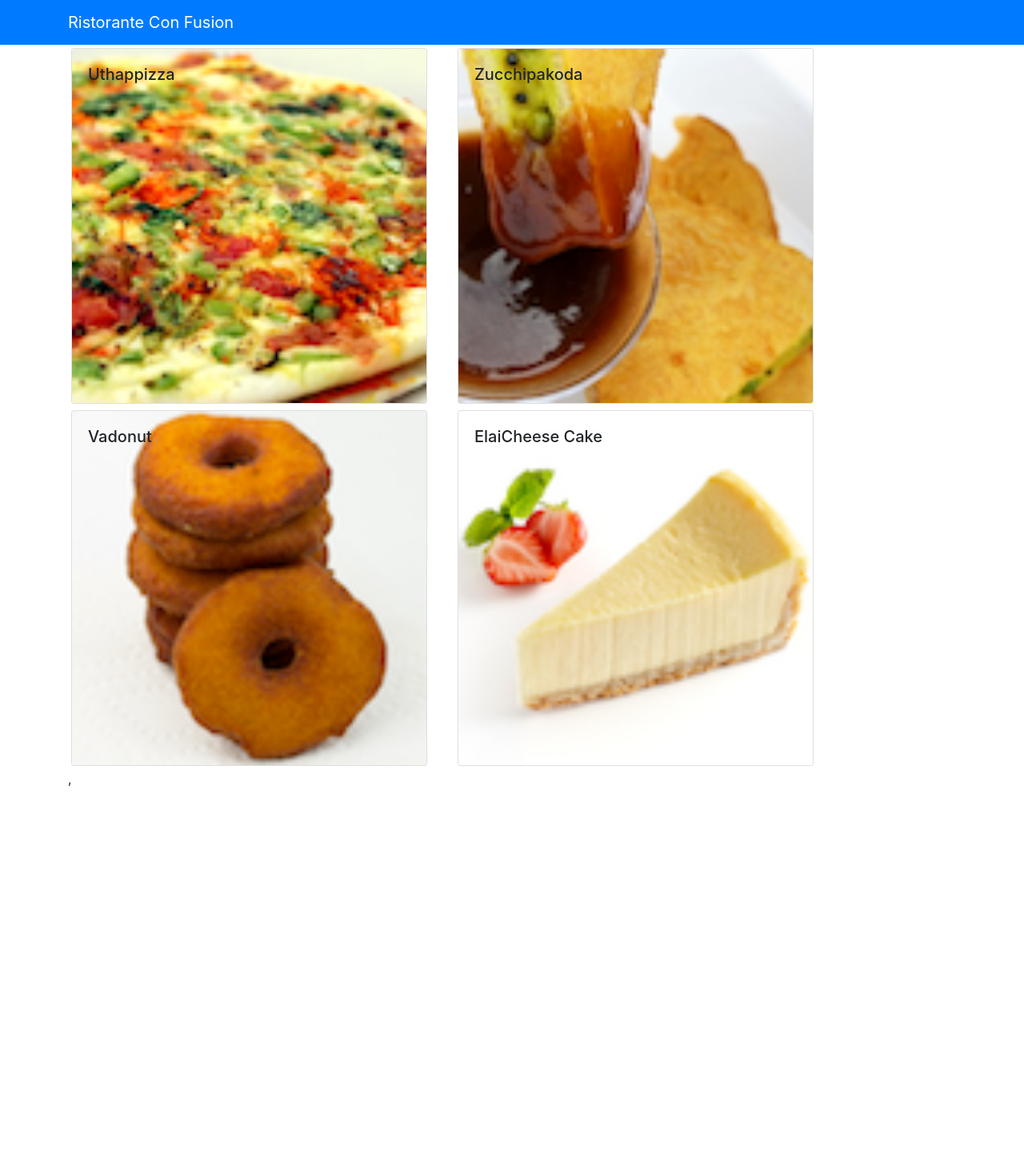
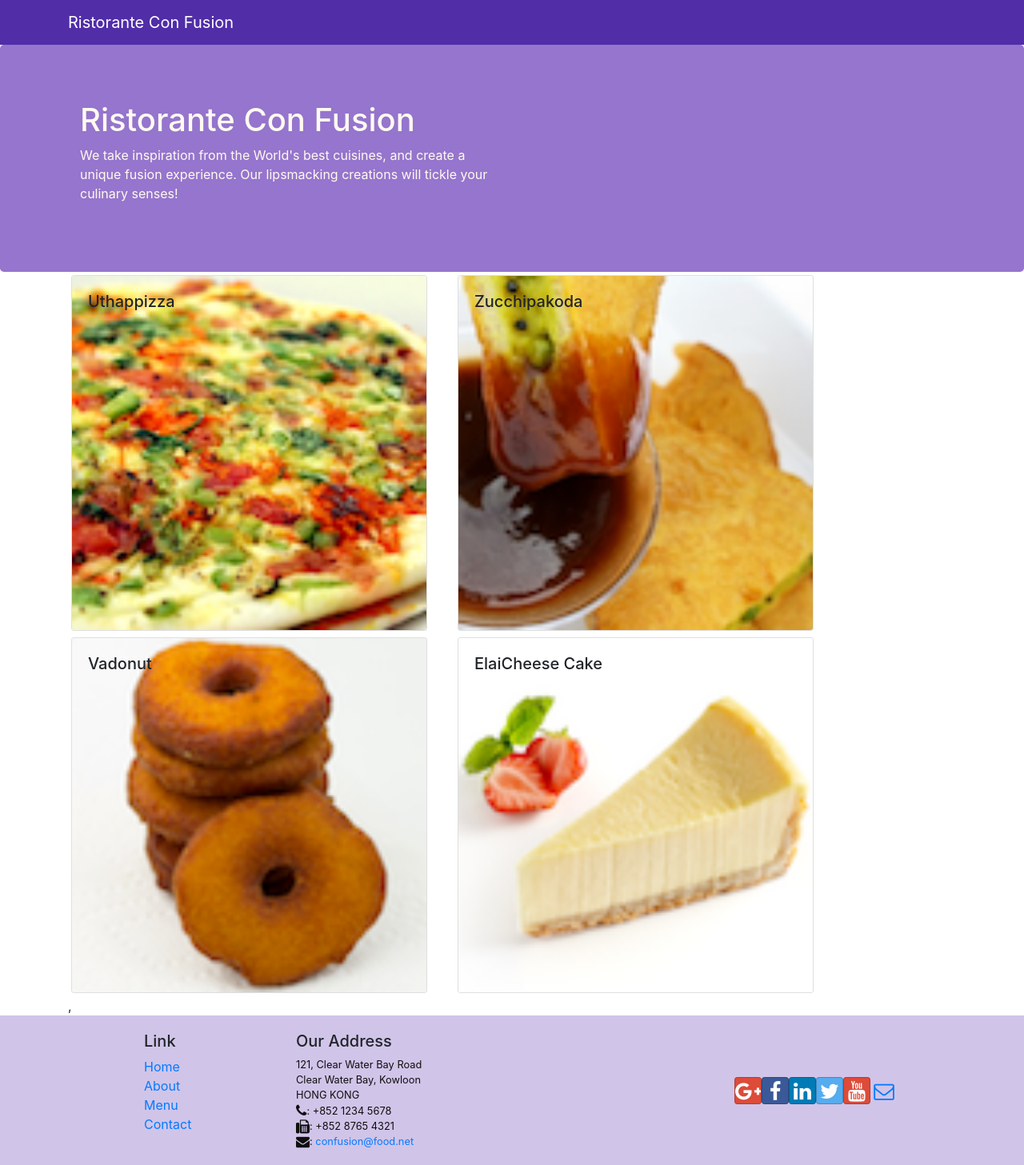
Before and after one commit to NTD-Funix/FUNiXReactJSASM, a React (Create React App) app: page / in a window 1280 px wide. Shown: the whole page at 80% size. Before the commit the page ends 986 px from the top, so only its background shows below. Built offline with nearby package versions, Linux system fonts and the light colour scheme.

Commit message:
Header and Footer

```diff
--- /dev/null
+++ b/src/App.css
@@ -0,0 +1,34 @@
+.row-header {
+  margin: 0 auto;
+  padding: 0 auto;
+}
+
+.row-content {
+  margin: 0 auto;
+  padding: 50px 0;
+  border-bottom: 1px ridge;
+  min-height: 400px;
+}
+
+.footer {
+  background-color: #d1c4e9;
+  margin: 0 auto;
+  padding: 20px 0;
+}
+
+.jumbotron {
+  padding: 70px 30px;
+  margin: 0 auto;
+  background: #9575cd;
+  color: floralwhite;
+}
+
+address {
+  font-size: 80%;
+  margin: 0;
+  color: #0f0f0f;
+}
+
+.navbar-dark {
+  background-color: #512da8;
+}
--- a/src/App.js
+++ b/src/App.js
@@ -1,4 +1,5 @@
 import React, {Component} from 'react';
+import './App.css';
 import Main from './components/MainComponent';
 
 class App extends Component {
--- /dev/null
+++ b/src/components/FooterComponent.js
@@ -0,0 +1,56 @@
+import React from 'react';
+
+function Footer(props) {
+    return (
+        <div className="footer">
+            <div className="container">
+                <div className="row justify-content-center">
+                    <div className="col-4 offset-1 col-sm-2">
+                        <h5>Link</h5>
+                        <ul className="list-unstyled">
+                            <li><a href='/'>Home</a></li>
+                            <li><a href='/'>About</a></li>
+                            <li><a href='/'>Menu</a></li>
+                            <li><a href='contactus.html'>Contact</a></li>
+                        </ul>
+                    </div>
+                    <div className="col-7 col-sm-5">
+                        <h5>Our Address</h5>
+                        <address>
+                            121, Clear Water Bay Road<br/>
+                            Clear Water Bay, Kowloon<br/>
+                            HONG KONG<br/>
+                            <i className="fa fa-phone fa-lg"></i>: +852 1234 5678<br/>
+                            <i className="fa fa-fax fa-lg"></i>: +852 8765 4321<br/>
+                            <i className="fa fa-envelope fa-lg"></i>: <a href="mailto:confusion@food.net">confusion@food.net</a>
+                        </address>
+                    </div>
+                    <div className="col-12 col-sm-4 align-self-center">
+                        <div className="text-center">
+                            <a className="btn btn-social-icon btn-google" href="http://google.com/+">
+                                <i className="fa fa-google-plus"></i>
+                            </a>
+                            <a className="btn btn-social-icon btn-facebook" href="http://www.facebook.com/profile.php?id=">
+                                <i className="fa fa-facebook"></i>
+                            </a>
+                            <a className="btn btn-social-icon btn-linkedin" href="http://www.linkedin.com/in/">
+                                <i className="fa fa-linkedin"></i>
+                            </a>
+                            <a className="btn btn-social-icon btn-twitter" href="http://twitter.com/">
+                                <i className="fa fa-twitter"></i>
+                            </a>
+                            <a className="btn btn-social-icon btn-google" href="http://youtube.com/">
+                                <i className="fa fa-youtube"></i>
+                            </a>
+                            <a className="btn btn-social-icon" href="mailto:">
+                                <i className="fa fa-envelope-o"></i>
+                            </a>
+                        </div>
+                    </div>
+                </div>
+            </div>
+        </div>
+    );
+}
+
+export default Footer;
--- /dev/null
+++ b/src/components/HeaderComponent.js
@@ -0,0 +1,31 @@
+import React, { Component } from "react";
+import { Jumbotron, Navbar, NavbarBrand } from 'reactstrap';
+
+class Header extends Component {
+    render() {
+        return (
+            <React.Fragment>
+                <Navbar dark>
+                    <div className="container">
+                    <NavbarBrand href="/">Ristorante Con Fusion</NavbarBrand>
+                    </div>
+                </Navbar>
+                <Jumbotron>
+                    <div className="container">
+                        <div className="row row-header">
+                            <div className="col-12 col-sm-6">
+                                <h1>Ristorante Con Fusion</h1>
+                                <p>We take inspiration from the World's best cuisines,
+                                and create a unique fusion experience. Our lipsmacking creations will tickle
+                                your culinary senses!
+                                </p>
+                            </div>
+                        </div>
+                    </div>
+                </Jumbotron>
+            </React.Fragment>
+        );
+    }
+}
+
+export default Header;
--- a/src/components/MainComponent.js
+++ b/src/components/MainComponent.js
@@ -2,7 +2,8 @@
 import { DISHES } from '../shared/dishes';
 import Menu from './MenuComponent';
 import Dishdetail from './DishdetailComponent';
-import { Navbar, NavbarBrand } from 'reactstrap';
+import Header from './HeaderComponent';
+import Footer from './FooterComponent';
 class Main extends Component {
     constructor(props) {
         super(props);
@@ -21,15 +22,12 @@
         const dish = dishes.find((dish) =>  dish.id === this.state.selectedDish);
         return (
           <div>
-            <Navbar dark color="primary">
-                <div className="container">
-                <NavbarBrand href="/">Ristorante Con Fusion</NavbarBrand>
-                </div>
-            </Navbar>
+            <Header/>
             <div className="container">
                 <Menu dishes = {dishes} onClick={(dishId) => this.onDishSelect(dishId)} />,
                 <Dishdetail dish={dish}/>
             </div>
+            <Footer/>
           </div>
         );
     }
--- a/src/index.js
+++ b/src/index.js
@@ -1,6 +1,8 @@
 import React from 'react';
 import ReactDOM from 'react-dom';
 import '../node_modules/bootstrap/dist/css/bootstrap.min.css';
+import '../node_modules/font-awesome/css/font-awesome.min.css';
+import '../node_modules/bootstrap-social/bootstrap-social.css';
 import './index.css';
 import App from './App';
 import reportWebVitals from './reportWebVitals';
```
